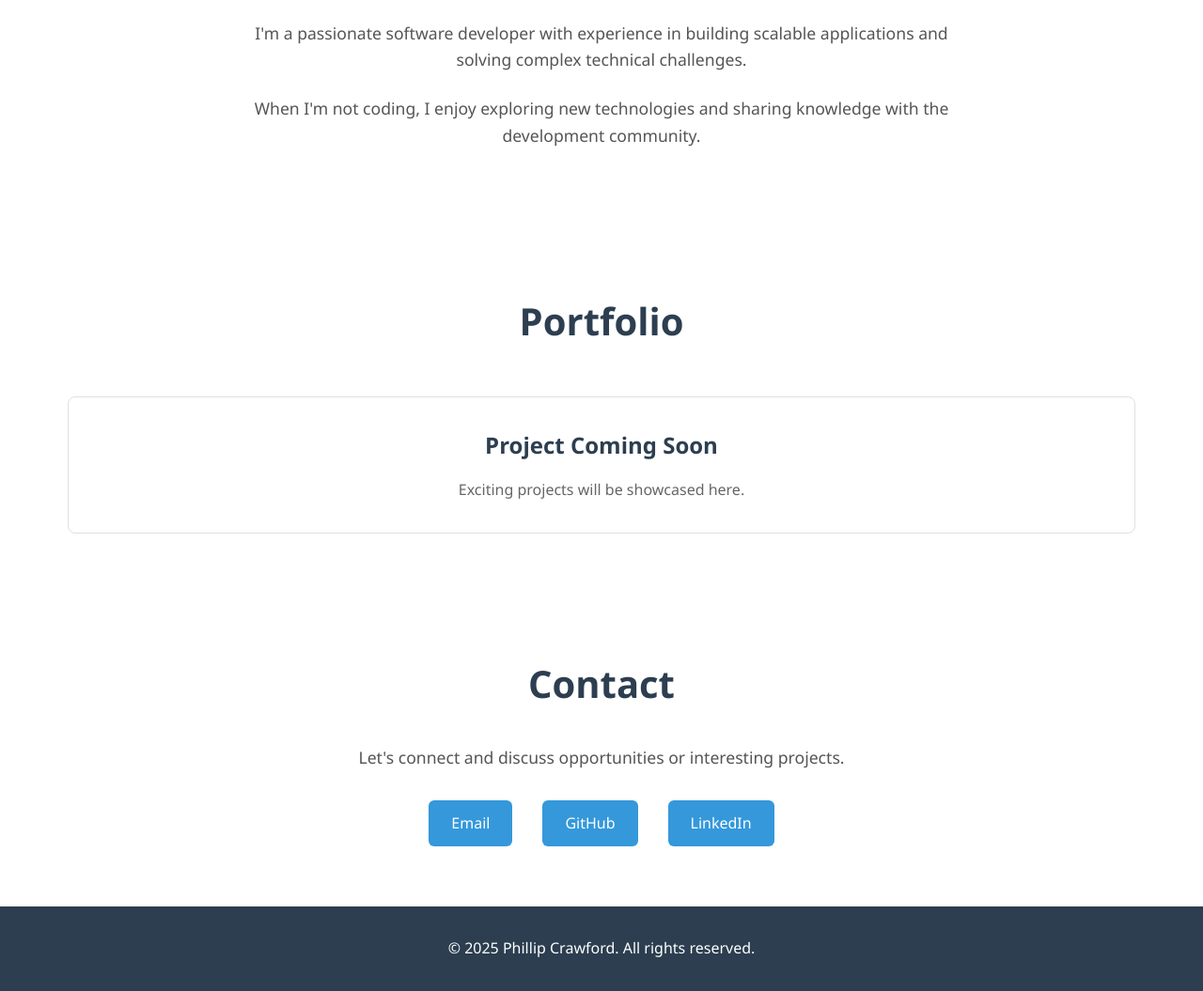
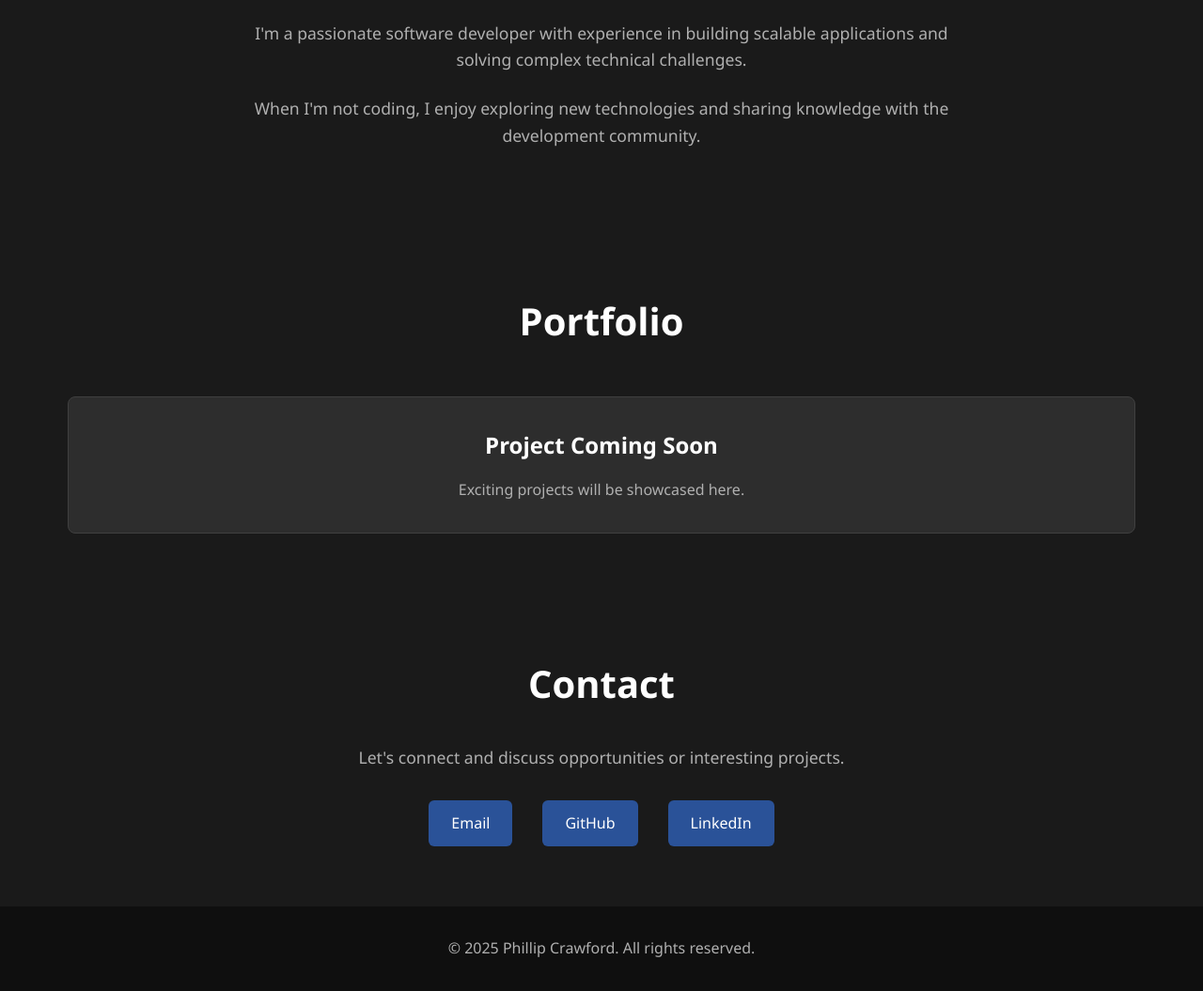
Before and after one commit to phillipcrawford/ppkcrawford-site, a plain HTML site: page index.html in a window 1280 px wide. Shown: the part 543-1598 px from the top of the page at 94% size. Drawn offline with Linux system fonts and the light colour scheme.

Commit message:
dark color scheme

```diff
--- a/style.css
+++ b/style.css
@@ -8,8 +8,8 @@
 body {
   font-family: 'Segoe UI', Tahoma, Geneva, Verdana, sans-serif;
   line-height: 1.6;
-  color: #333;
-  background: #ffffff;
+  color: #e0e0e0;
+  background: #1a1a1a;
 }
 
 /* Layout */
@@ -21,8 +21,8 @@ body {
 
 /* Header */
 .header {
-  background: #ffffff;
-  border-bottom: 1px solid #e0e0e0;
+  background: #2d2d2d;
+  border-bottom: 1px solid #404040;
   position: sticky;
   top: 0;
   z-index: 100;
@@ -40,7 +40,7 @@ body {
 .logo {
   font-size: 1.5rem;
   font-weight: 600;
-  color: #2c3e50;
+  color: #ffffff;
 }
 
 .nav {
@@ -50,7 +50,7 @@ body {
 
 .nav-link {
   text-decoration: none;
-  color: #666;
+  color: #b0b0b0;
   font-weight: 500;
   transition: color 0.3s ease;
   padding: 0.5rem 0;
@@ -58,7 +58,7 @@ body {
 
 .nav-link:hover,
 .nav-link.active {
-  color: #3498db;
+  color: #64b5f6;
 }
 
 /* Sections */
@@ -69,13 +69,13 @@ body {
 .section-title {
   font-size: 2.5rem;
   margin-bottom: 2rem;
-  color: #2c3e50;
+  color: #ffffff;
   text-align: center;
 }
 
 /* Hero */
 .hero {
-  background: linear-gradient(135deg, #667eea 0%, #764ba2 100%);
+  background: linear-gradient(135deg, #1e3c72 0%, #2a5298 100%);
   color: white;
   text-align: center;
   padding: 6rem 0;
@@ -104,7 +104,7 @@ body {
 .about-content p {
   font-size: 1.1rem;
   margin-bottom: 1.5rem;
-  color: #555;
+  color: #b0b0b0;
 }
 
 /* Portfolio */
@@ -116,8 +116,8 @@ body {
 }
 
 .project-card {
-  background: #ffffff;
-  border: 1px solid #e0e0e0;
+  background: #2d2d2d;
+  border: 1px solid #404040;
   border-radius: 8px;
   padding: 2rem;
   text-align: center;
@@ -126,17 +126,17 @@ body {
 
 .project-card:hover {
   transform: translateY(-5px);
-  box-shadow: 0 10px 25px rgba(0,0,0,0.1);
+  box-shadow: 0 10px 25px rgba(0,0,0,0.3);
 }
 
 .project-title {
   font-size: 1.5rem;
   margin-bottom: 1rem;
-  color: #2c3e50;
+  color: #ffffff;
 }
 
 .project-description {
-  color: #666;
+  color: #b0b0b0;
 }
 
 /* Contact */
@@ -148,7 +148,7 @@ body {
 
 .contact-content p {
   font-size: 1.1rem;
-  color: #555;
+  color: #b0b0b0;
   margin-bottom: 2rem;
 }
 
@@ -160,7 +160,7 @@ body {
 }
 
 .contact-link {
-  background: #3498db;
+  background: #2a5298;
   color: white;
   padding: 0.75rem 1.5rem;
   text-decoration: none;
@@ -170,14 +170,14 @@ body {
 }
 
 .contact-link:hover {
-  background: #2980b9;
+  background: #1e3c72;
   transform: translateY(-2px);
 }
 
 /* Footer */
 .footer {
-  background: #2c3e50;
-  color: white;
+  background: #0f0f0f;
+  color: #b0b0b0;
   text-align: center;
   padding: 2rem 0;
 }
```
